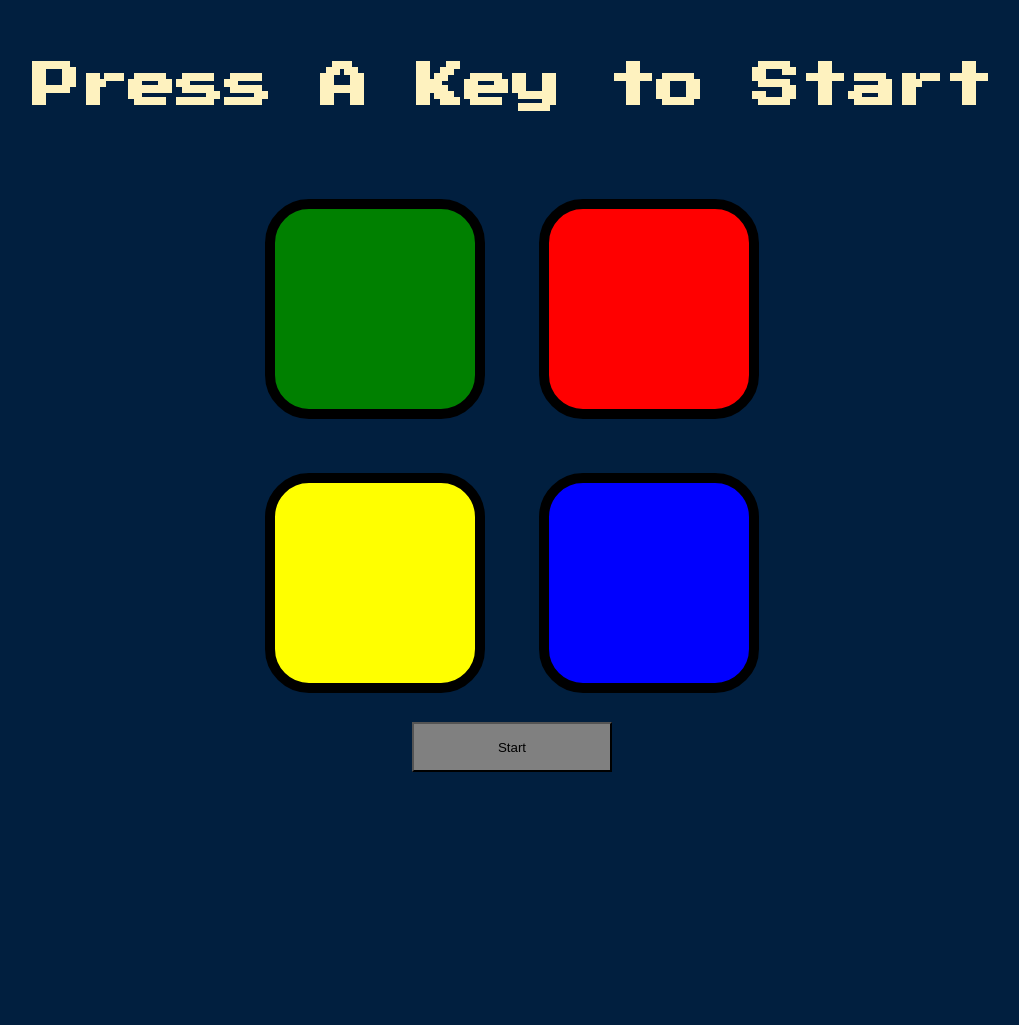
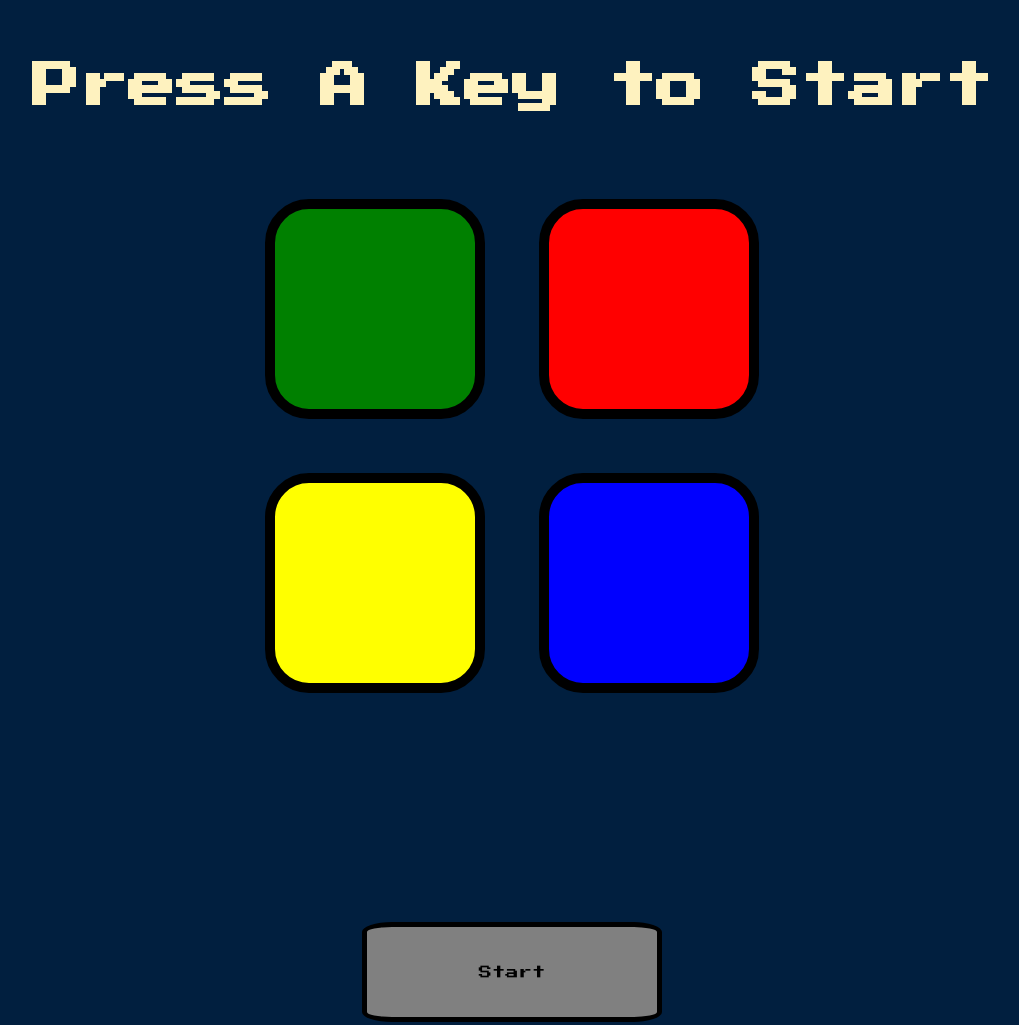
Before and after one commit to MohanKumar-6/Simon-game, a plain HTML site: page index.html in a window 1280 px wide. Shown: the whole page, without its empty margins (128-1147 px from the left). Before the commit the page ends 800 px from the top, so only its background shows below. Drawn offline with nearby package versions, Linux system fonts and the light colour scheme.

Commit message:
Update styles.css

```diff
--- a/styles.css
+++ b/styles.css
@@ -4,8 +4,13 @@ body {
 }
 
 .startButton{
-  height : 50px ;
-  width : 200px;
+  font-size :1.5 rem;
+  font-family : 'Press Start 2P';
+  margin-top : 200px;
+  border: 5px solid black;
+  border-radius: 10%;
+  height : 100px ;
+  width : 300px;
   background-color : grey;
 }
 
```
